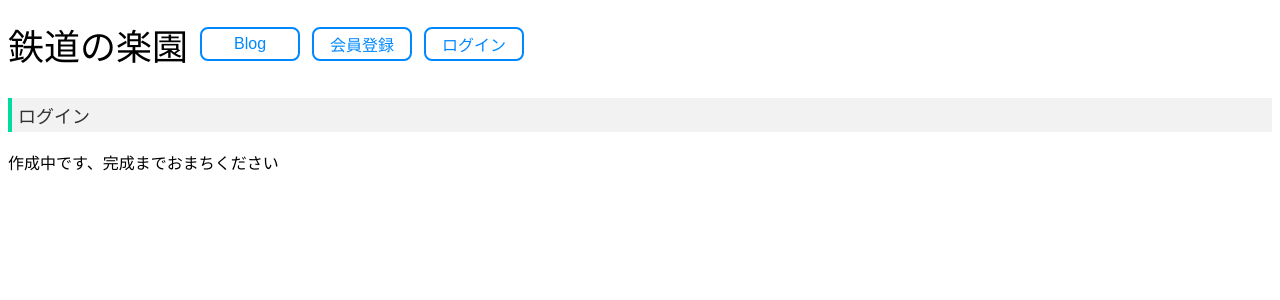
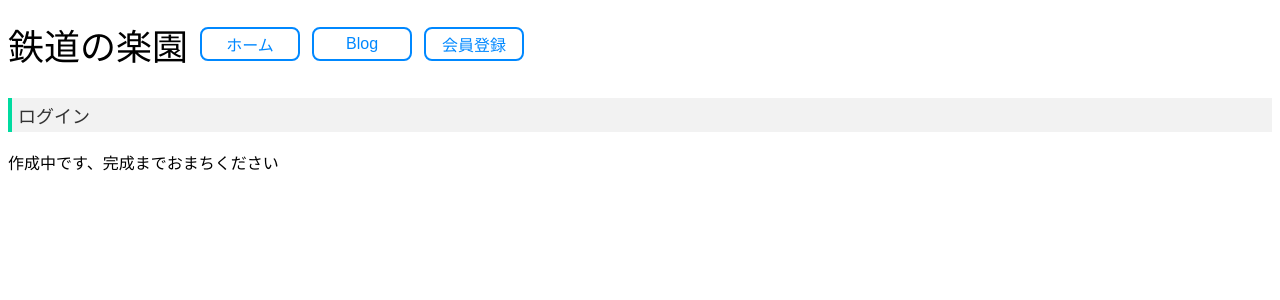
Before and after one commit to trainparadise/trainparadise, a Jekyll site: the page built from login.html, in a window 1280 px wide. Shown: the top 300 px of the page. Built offline with Jekyll 4.4.1, drawn with Linux system fonts in a browser that asks for light colours; comment, search, counter and statistics services are not loaded.

Commit message:
Update login.html

```diff
--- a/login.html
+++ b/login.html
@@ -14,9 +14,9 @@ layout: null
     <body>
         <div class="titlearea">
             <p class="title">鉄道の楽園</p>
+            <a class="menu" href="../">ホーム</a>
             <a class="menu" href="../blog">Blog</a>
-            <a class="menu">会員登録</a>
-            <a class="menu">ログイン</a>
+            <a class="menu" href="../signup">会員登録</a>
         </div>
 
         <p class="subtitle">ログイン</p>
```
